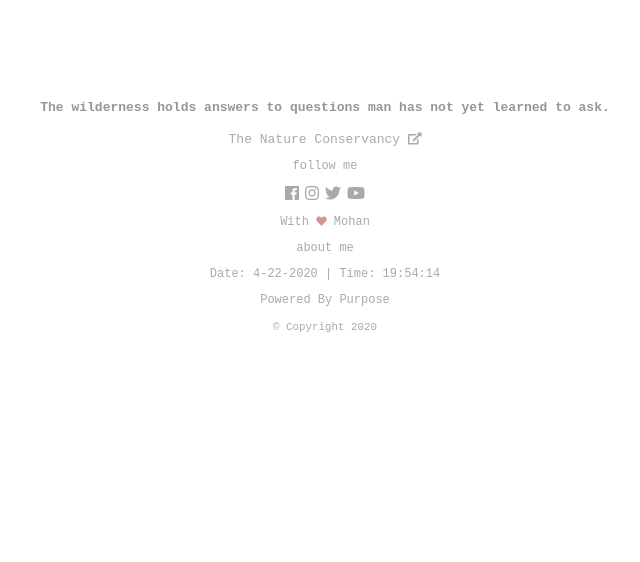
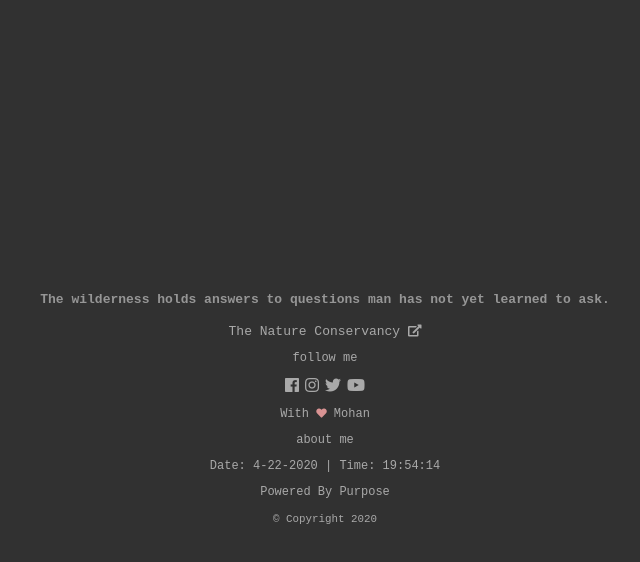
Before and after one commit to mohanbonam/environmentalproject, a Vue app: page / in a window 1280 px wide. Shown: the top 562 px of the page, without its empty margins (315-955 px from the left). Built offline with nearby package versions, Linux system fonts and the light colour scheme; the HTML template or start-up script is replaced by a standard one.

Commit message:
app theme

```diff
--- a/src/App.vue
+++ b/src/App.vue
@@ -14,15 +14,43 @@ export default {
 </script>
 
 <style>
+html, body {
+  height: 100%;
+  margin: 0;
+  padding: 0;
+}
+
 
 #app {
-  margin: 100px 0 0;
+  -webkit-font-smoothing: antialiased;
+  -moz-osx-font-smoothing: grayscale;
   font-family: monospace;
+  display: flex;
+  height: 100%;
+  justify-content: center;
+  align-items: center;
+  flex-direction: column;
   text-align: center;
+  background-color: rgb(49, 49, 49);
+  /* margin: 100px 0 0; */
+  /* font-family: monospace;
+  text-align: center;
+  display: flex;
+  background-color: brown;
+  align-items: center;
+  flex-direction: column;
+  height: 100%;
+  justify-content: center; */
   /* -webkit-font-smoothing: antialiased;
   -moz-osx-font-smoothing: grayscale;
   text-align: center;
   color: #2c3e50;
   margin-top: 60px; */
+
+  /* display: flex;
+  height: 100%;
+  justify-content: center;
+  align-items: center;
+  flex-direction: column; */
 }
 </style>
```
